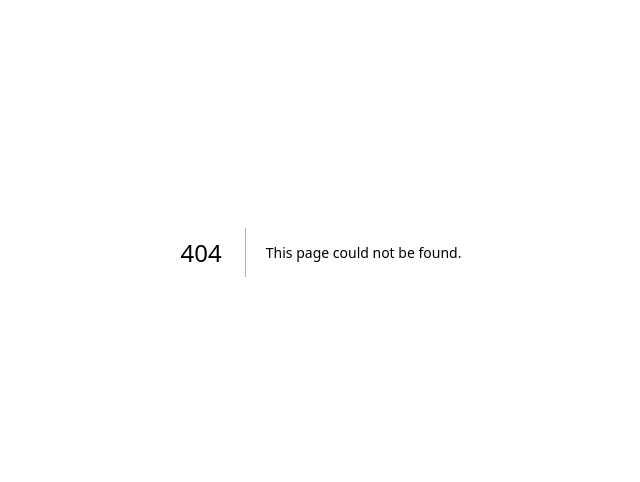
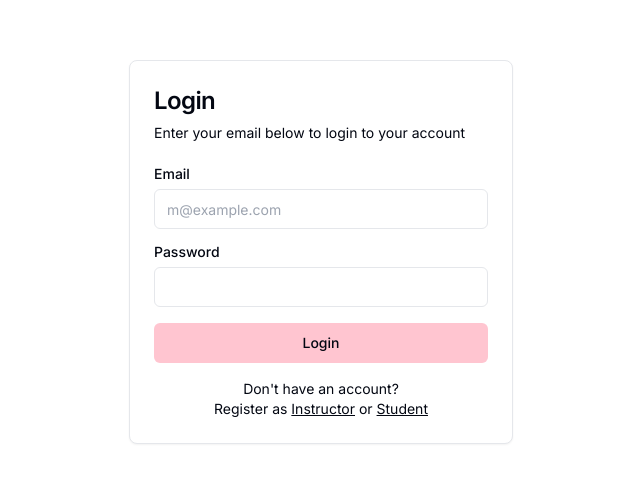
Before and after one commit to MDRUHULAMIN7/Academix, a Next.js app: page /login in a window 1280 px wide. Before the commit this address had no page. Shown: the part 148-630 px from the top of the page, without its empty margins (319-959 px from the left). Built offline with nearby package versions, Linux system fonts and the light colour scheme.

Commit message:
add login functionality with credential authentication and redirect to courses

```diff
--- /dev/null
+++ b/app/actions/index.js
@@ -0,0 +1,16 @@
+"use server"
+
+import { signIn } from "@/auth";
+
+export async function ceredntialLogin(formData) {
+    try {
+       const response = await signIn("credentials", {
+            email: formData.get("email"),
+            password: formData.get("password"),
+            redirect: false
+        })
+        return response;
+    } catch(error) {
+        throw new Error(error);
+    }
+}
--- /dev/null
+++ b/app/api/auth/[...nextauth]/route.js
@@ -0,0 +1 @@
+export { GET, POST } from '@/auth';
--- /dev/null
+++ b/app/login/_components/login-form.jsx
@@ -0,0 +1,93 @@
+"use client"
+
+import Link from "next/link";
+
+import { Button } from "@/components/ui/button";
+import {
+  Card,
+  CardContent,
+  CardDescription,
+  CardHeader,
+  CardTitle,
+} from "@/components/ui/card";
+import { Input } from "@/components/ui/input";
+import { Label } from "@/components/ui/label";
+
+
+
+import { useState } from "react";
+import { useRouter } from "next/navigation";
+import { ceredntialLogin } from "@/app/actions";
+
+export function LoginForm() {
+
+  const [error, setError] = useState('');
+  const router = useRouter();
+
+  async function onSubmit(event) {
+    event.preventDefault();
+
+    try {
+      const formData = new FormData(event.currentTarget);
+      const response = await ceredntialLogin(formData);
+
+      if (!!response.error) {
+        console.error(response.error)
+        setError(response.error);
+      } else {
+        router.push("/courses");
+      }
+    } catch (e) {
+      setError(e.message);
+    }
+  }
+
+  return (
+    <Card className="mx-auto max-w-sm w-full">
+      <CardHeader>
+        <CardTitle className="text-2xl">Login</CardTitle>
+        <CardDescription>
+          Enter your email below to login to your account
+        </CardDescription>
+      </CardHeader>
+      <CardContent>
+        <form onSubmit={onSubmit}>
+          <div className="grid gap-4">
+            <div className="grid gap-2">
+              <Label htmlFor="email">Email</Label>
+              <Input
+                id="email"
+                name="email"
+                type="email"
+                placeholder="m@example.com"
+                required
+              />
+            </div>
+            <div className="grid gap-2">
+              <div className="flex items-center">
+                <Label htmlFor="password">Password</Label>
+              </div>
+              <Input id="password" name="password" type="password" required />
+            </div>
+            <Button type="submit" className="w-full">
+              Login
+            </Button>
+          </div>
+        </form>
+        <div className="mt-4 text-center text-sm">
+          Don&apos;t have an account?{" "}
+          <p>
+            Register as {" "}
+            <Link href="/register/instructor" className="underline">
+              Instructor
+            </Link>
+            {" "} or {" "}
+            <Link href="/register/student" className="underline">
+              Student
+            </Link>
+          </p>
+        </div>
+      </CardContent>
+    </Card>
+  );
+}
--- /dev/null
+++ b/app/login/page.js
@@ -0,0 +1,12 @@
+import { LoginForm } from "./_components/login-form";
+
+const LoginPage = () => {
+  return (
+    <div className="w-full flex-col h-screen flex items-center justify-center">
+      <div className="container">
+        <LoginForm />
+      </div>
+    </div>
+  );
+};
+export default LoginPage;
--- a/app/register/_components/signup-form.jsx
+++ b/app/register/_components/signup-form.jsx
@@ -45,7 +45,7 @@ export function SignupForm({role}) {
         })
       });
 
-      response.status === 201 && router.push("/");
+      response.status === 201 && router.push("/login");
 
     } catch(e){
       console.log(e.message);
--- /dev/null
+++ b/auth.js
@@ -0,0 +1,49 @@
+import NextAuth from "next-auth";
+import CredentialsProvider from "next-auth/providers/credentials";
+
+import { User } from "./model/user-model";
+
+import bcrypt from "bcryptjs";
+
+export const {
+    handlers: { GET, POST },
+    auth,
+    signIn,
+    signOut,
+} = NextAuth({
+    session: {
+        strategy: 'jwt',
+    },
+    providers: [
+        CredentialsProvider({
+            async authorize(credentials) {
+                if (credentials == null) return null;
+
+                try {
+                    const user = await User.findOne({email: credentials?.email});
+                    console.log(user);
+
+                    if (user) {
+                        const isMatch = await bcrypt.compare(
+                            credentials.password,
+                            user.password
+                        );
+
+                        if (isMatch) {
+                            return user;
+                        } else {
+                            console.error("password mismatch");
+                            throw new Error("Check your password");
+                        }
+                    } else {
+                        console.error("User not found");
+                        throw new Error("User not found");
+                    }
+                } catch (err) {
+                    console.error(err);
+                    throw new Error(err);
+                }
+            }
+        })
+    ]
+});
--- a/package.json
+++ b/package.json
@@ -23,6 +23,7 @@
     "@radix-ui/react-slot": "^1.0.2",
     "@radix-ui/react-tabs": "^1.0.4",
     "@radix-ui/react-toast": "^1.1.5",
+    "bcryptjs": "^3.0.2",
     "class-variance-authority": "^0.7.0",
     "clsx": "^2.1.1",
     "date-fns": "^3.6.0",
@@ -31,6 +32,7 @@
     "lucide-react": "^0.378.0",
     "mongoose": "^8.12.1",
     "next": "14.2.3",
+    "next-auth": "^5.0.0-beta.25",
     "next-themes": "^0.3.0",
     "react": "^18",
     "react-day-picker": "^8.10.1",
```
Also changed, not shown: 2 other files (tests, documents, lock files or other folders).
